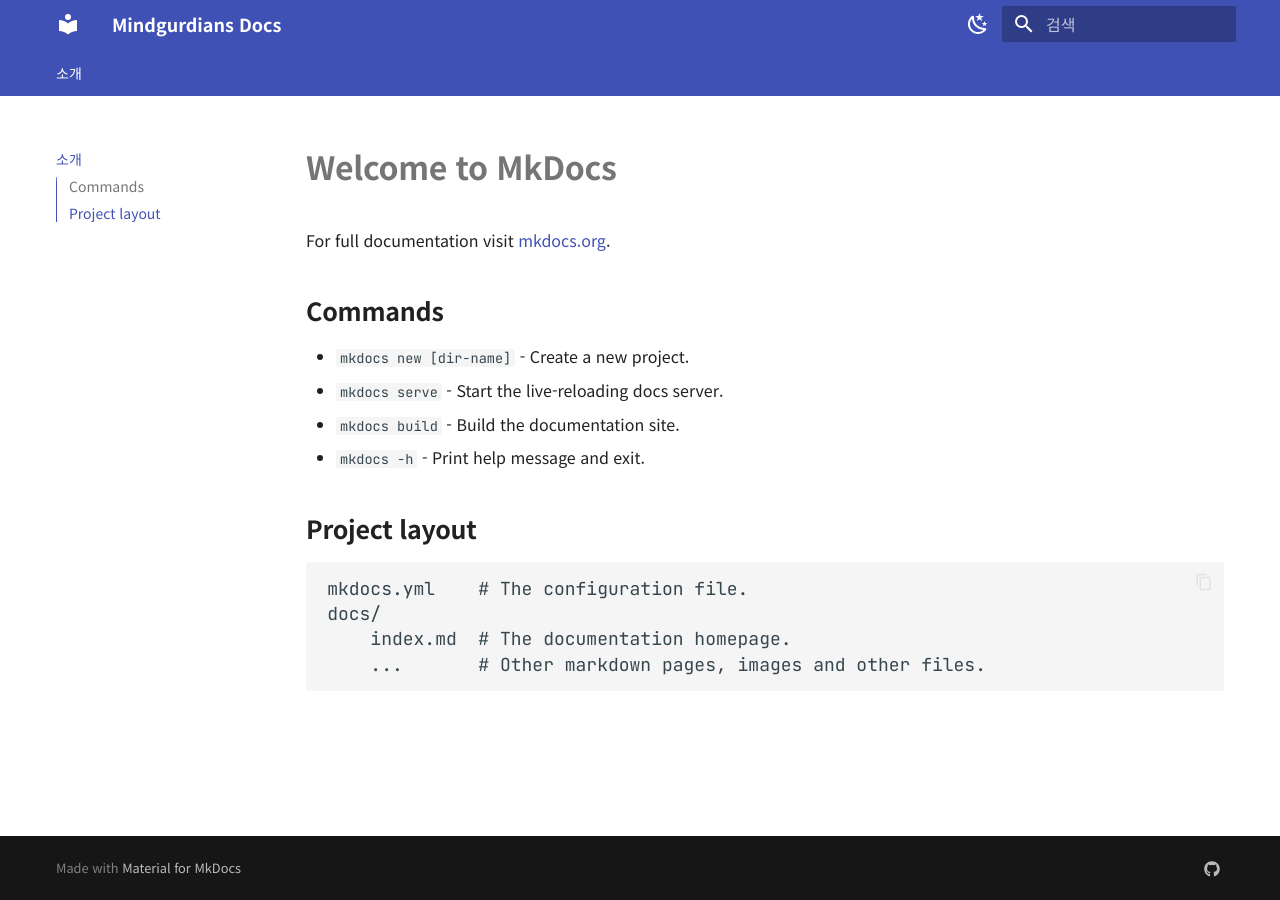
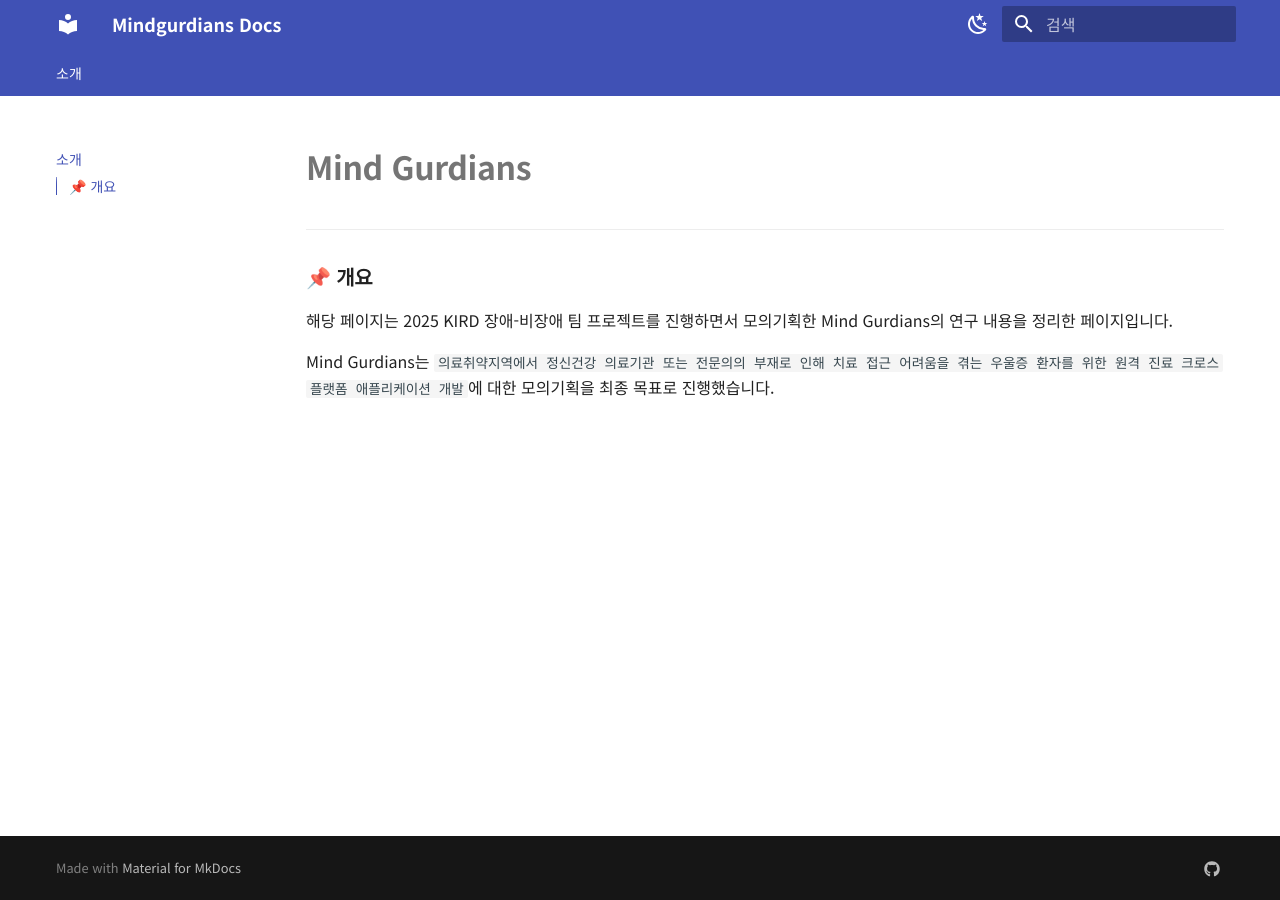
Before and after one commit to rlaxogh5079/mindgurdians_docs, an MkDocs documentation site: the page built from docs/index.md, in a window 1280 px wide. Built offline with MkDocs 1.6.1 and Material for MkDocs 9.7.7, drawn with Linux system fonts in a browser that asks for light colours.

Commit message:
Create Introducing Page

```diff
--- a/docs/index.md
+++ b/docs/index.md
@@ -1,17 +1,9 @@
-# Welcome to MkDocs
+# Mind Gurdians
 
-For full documentation visit [mkdocs.org](https://www.mkdocs.org).
+---
 
-## Commands
+### 📌 개요
 
-* `mkdocs new [dir-name]` - Create a new project.
-* `mkdocs serve` - Start the live-reloading docs server.
-* `mkdocs build` - Build the documentation site.
-* `mkdocs -h` - Print help message and exit.
+해당 페이지는 2025 KIRD 장애-비장애 팀 프로젝트를 진행하면서 모의기획한 Mind Gurdians의 연구 내용을 정리한 페이지입니다.
 
-## Project layout
-
-    mkdocs.yml    # The configuration file.
-    docs/
-        index.md  # The documentation homepage.
-        ...       # Other markdown pages, images and other files.
+Mind Gurdians는 `의료취약지역에서 정신건강 의료기관 또는 전문의의 부재로 인해 치료 접근 어려움을 겪는 우울증 환자를 위한 원격 진료 크로스 플랫폼 애플리케이션 개발`에 대한 모의기획을 최종 목표로 진행했습니다.
```
